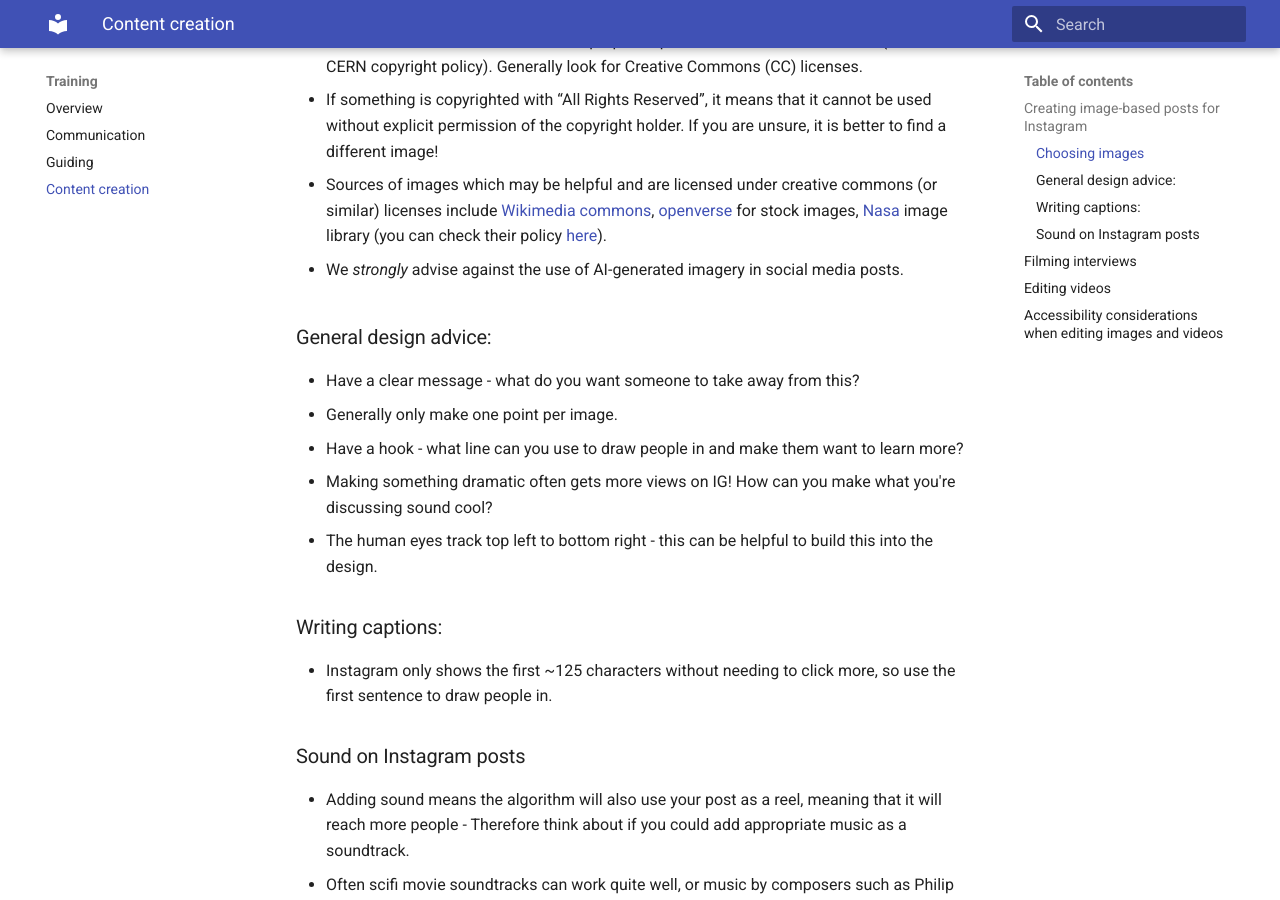
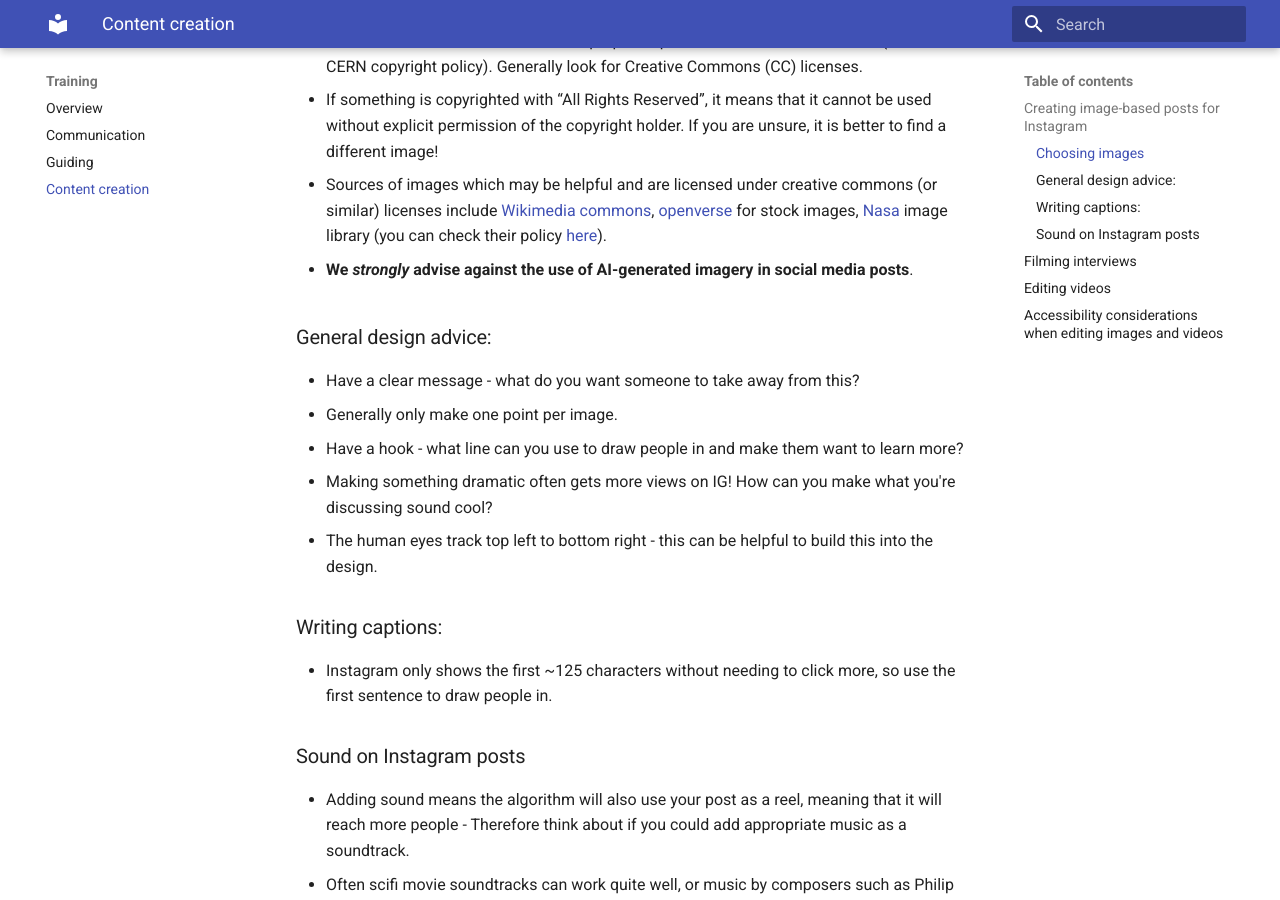
Before and after one commit to sliipper/outreach-training, an MkDocs documentation site: the page built from docs/training/content_creation.md, in a window 1280 px wide and 900 px high, scrolled down 666 px. Built offline with MkDocs 1.6.1 and Material for MkDocs 9.7.7, drawn with Linux system fonts in a browser that asks for light colours.

Commit message:
cosmetic change

```diff
--- a/docs/training/content_creation.md
+++ b/docs/training/content_creation.md
@@ -14,7 +14,7 @@ This page contains a guide for creating material and content for our social medi
 - If something is copyrighted with “All Rights Reserved”, it means that it cannot be used without explicit permission of the copyright holder. If you are unsure, it is better to find a different image!
 - Sources of images which may be helpful and are licensed under creative commons (or similar) licenses include [Wikimedia commons](https://commons.wikimedia.org/wiki/Main_Page), [openverse](https://openverse.org/) for stock images, [Nasa](https://images.nasa.gov/) image library (you can check their policy [here](https://www.nasa.gov/nasa-brand-center/images-and-media/)).
 
-- We *strongly* advise against the use of AI-generated imagery in social media posts.
+- **We *strongly* advise against the use of AI-generated imagery in social media posts**.
 
 ### General design advice:
 - Have a clear message - what do you want someone to take away from this?
```
